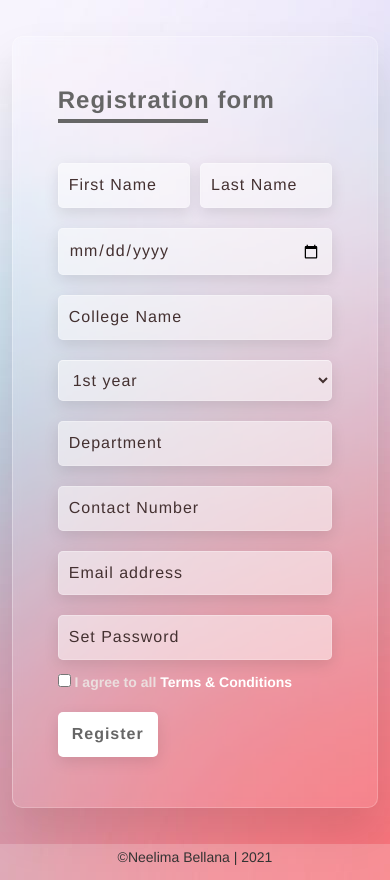
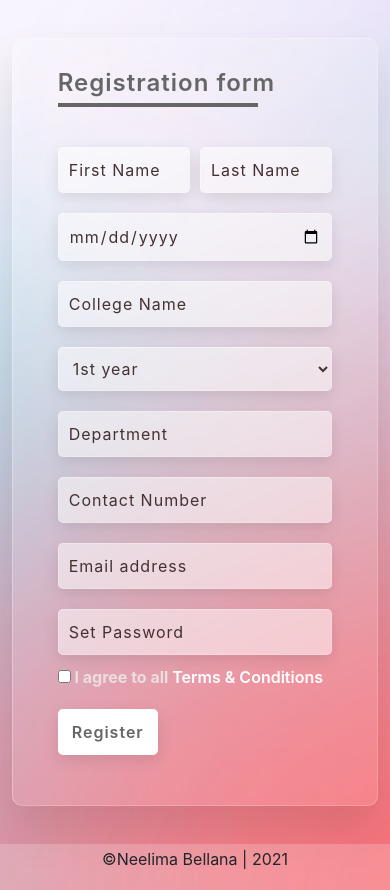
Before and after one commit to Neelima-git/Registration-form, a plain HTML site: page index.html in a window 390 px wide. Drawn offline with nearby package versions, Linux system fonts and the light colour scheme.

Commit message:
fully responsive

```diff
--- a/index.html
+++ b/index.html
@@ -5,10 +5,9 @@
     <meta http-equiv="X-UA-Compatible" content="IE=edge">
     <meta name="viewport" content="width=device-width, initial-scale=1.0">
     <title>Registration form</title>
-    <link rel="stylesheet" href="https://maxcdn.bootstrapcdn.com/bootstrap/3.3.7/css/bootstrap.min.css"
-    integrity="sha384-BVYiiSIFeK1dGmJRAkycuHAHRg32OmUcww7on3RYdg4Va+PmSTsz/K68vbdEjh4u" crossorigin="anonymous">
+    <link rel="stylesheet" href="https://maxcdn.bootstrapcdn.com/bootstrap/4.0.0/css/bootstrap.min.css"
+    integrity="sha384-Gn5384xqQ1aoWXA+058RXPxPg6fy4IWvTNh0E263XmFcJlSAwiGgFAW/dAiS6JXm" crossorigin="anonymous">
     <link rel="stylesheet" href="style.css">
-    <link rel="preconnect" href="https://fonts.gstatic.com">
 </head>
 <body>
     <section>
--- a/style.css
+++ b/style.css
@@ -56,7 +56,7 @@ section{
     position: absolute;
     left: 0;
     bottom: -10px;
-    width: 150px;
+    width: 200px;
     height: 4px;
     background: #666;
 }
```
